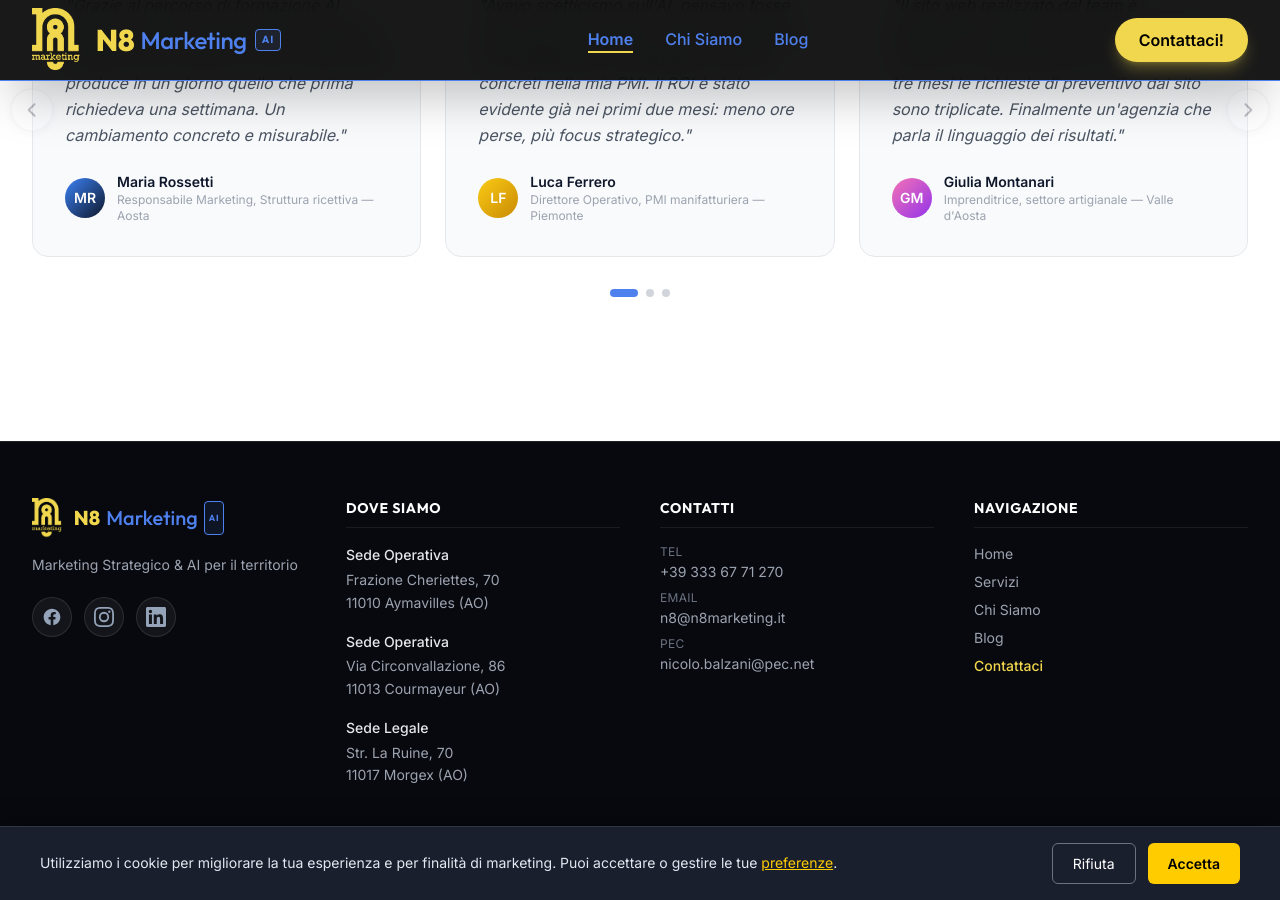
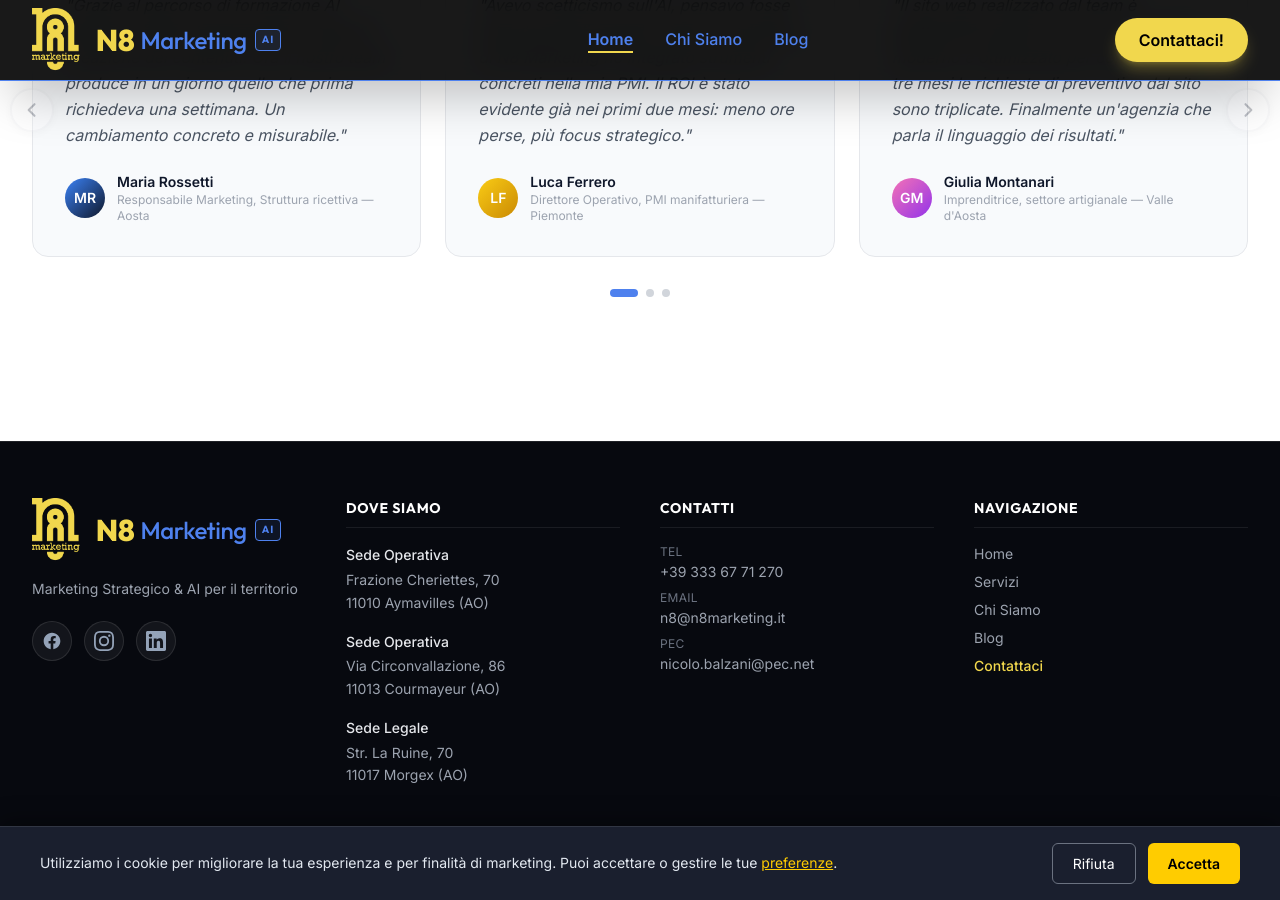
Before and after one commit to NicoDavN8/n8marketing-2026, a Jekyll site: the page index.html, which Jekyll copies as it is, in a window 1280 px wide and 900 px high, scrolled down 3078 px. Built offline with Jekyll 4.4.1, drawn with Linux system fonts in a browser that asks for light colours; nearby versions of some CDN libraries.

Commit message:
Fix: Uniformato logo nel footer con quello dell'header
- Aumentato gap tra logo e testo (gap-3 → gap-4)
- Ingrandito logo nel footer (h-10 → h-16)
- Allineato testo N8/Marketing/AI con stili header (text-3xl, text-2xl, text-[0.65rem])
- Aggiunto spacing corretto tra elementi (ml-1.5, ml-2)
- Corretto padding badge AI nel footer (px-1.5 py-0.5)

Modificati: _layouts/post.html, index.html

Co-Authored-By: Claude Haiku 4.5 <noreply@anthropic.com>

```diff
--- a/index.html
+++ b/index.html
@@ -642,12 +642,12 @@
 
                 <!-- Col 1: Brand + social -->
                 <div>
-                    <a href="index.html" class="flex items-center gap-3 mb-4">
-                        <img src="assets/images/logo.png" alt="N8 Marketing AI - Logo" class="h-10 w-auto">
-                        <span class="font-heading font-bold text-xl flex items-center gap-1.5">
-                            <span class="text-[#f1d74d] font-black">N8</span>
-                            <span class="text-[#4e81ee] font-medium">Marketing</span>
-                            <span class="text-[#4e81ee] border border-[#4e81ee] px-1 py-0.5 rounded text-[0.55rem] font-bold tracking-widest bg-[#4e81ee]/10">AI</span>
+                    <a href="index.html" class="flex items-center gap-4 font-heading tracking-tight mb-4">
+                        <img src="assets/images/logo.png" alt="N8 Marketing AI - Logo" class="h-16 w-auto">
+                        <span class="flex items-center">
+                            <span class="text-[#f1d74d] font-black text-3xl">N8</span>
+                            <span class="text-[#4e81ee] font-medium text-2xl ml-1.5">Marketing</span>
+                            <span class="text-[#4e81ee] border border-[#4e81ee] px-1.5 py-0.5 rounded text-[0.65rem] font-bold tracking-widest ml-2 bg-[#4e81ee]/10">AI</span>
                         </span>
                     </a>
                     <p class="text-gray-400 text-sm leading-relaxed mb-5">Marketing Strategico &amp; AI per il territorio</p>
```
Also changed, not shown: _layouts/post.html (+6 -6 lines).
